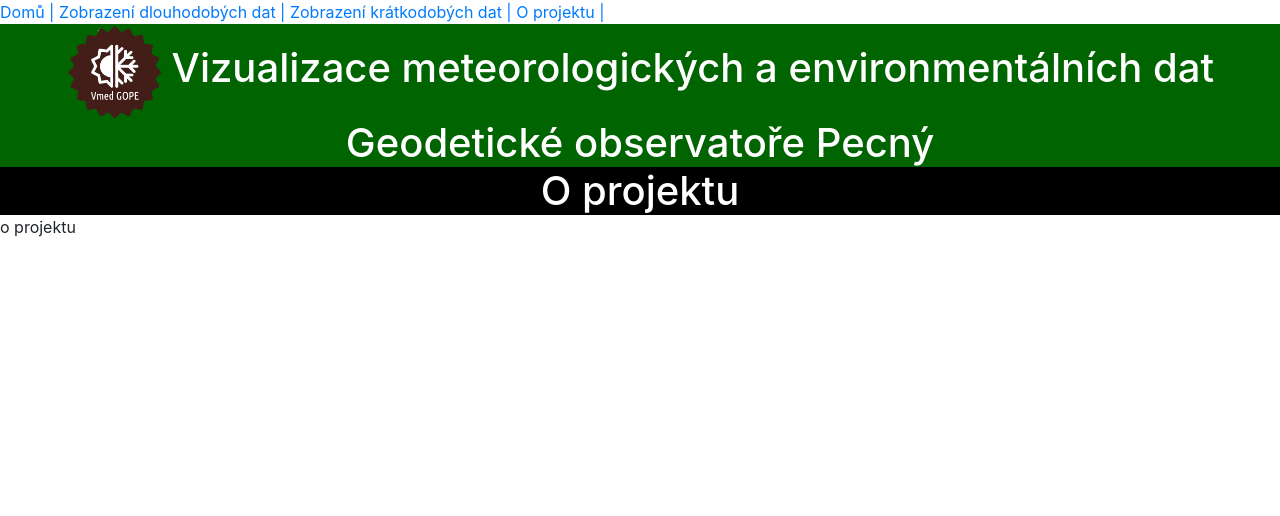
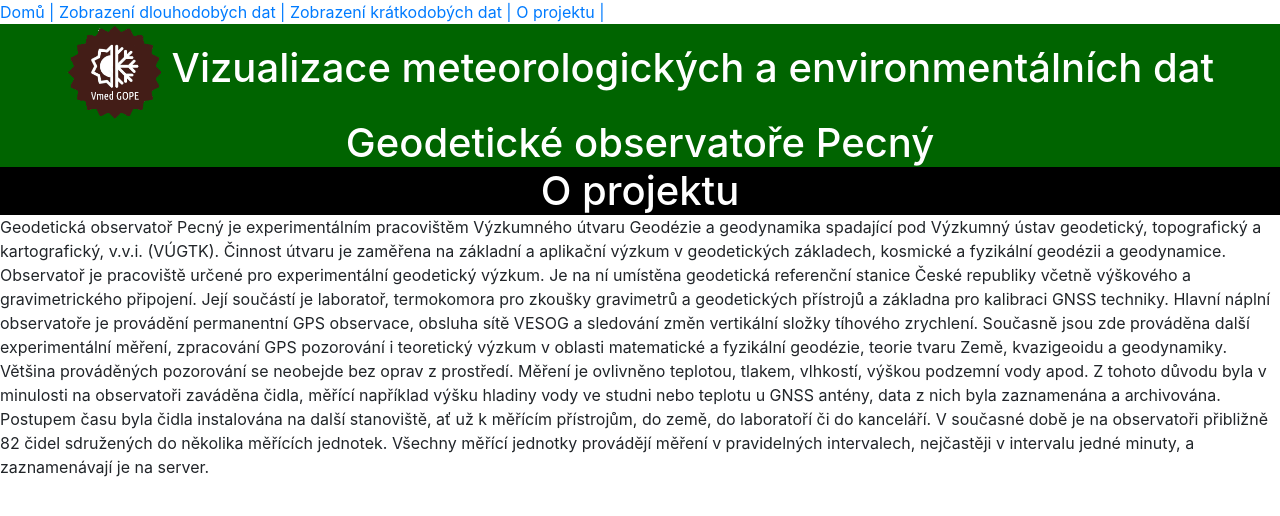
Before and after one commit to Luckays/Vmed_APP, a React (Create React App) app: page /about_project in a window 1280 px wide. Shown: the top 516 px of the page. Built offline with nearby package versions, Linux system fonts and the light colour scheme; no server answers.

Commit message:
about prj

```diff
--- a/src/pages/About.js
+++ b/src/pages/About.js
@@ -11,7 +11,25 @@ const About = () => {
             </div>
 
 
-            <p>o projektu</p>
+            <p>Geodetická observatoř Pecný je experimentálním pracovištěm Výzkumného útvaru
+                Geodézie a geodynamika spadající pod Výzkumný ústav geodetický, topografický
+                a kartografický, v.v.i. (VÚGTK). Činnost útvaru je zaměřena na základní a aplikační výzkum v geodetických základech, kosmické a fyzikální geodézii a geodynamice. Observatoř je pracoviště určené pro experimentální geodetický výzkum.
+                Je na ní umístěna geodetická referenční stanice České republiky včetně výškového
+                a gravimetrického připojení. Její součástí je laboratoř, termokomora pro zkoušky
+                gravimetrů a geodetických přístrojů a základna pro kalibraci GNSS techniky.
+                Hlavní náplní observatoře je provádění permanentní GPS observace, obsluha
+                sítě VESOG a sledování změn vertikální složky tíhového zrychlení. Současně jsou
+                zde prováděna další experimentální měření, zpracování GPS pozorování i teoretický
+                výzkum v oblasti matematické a fyzikální geodézie, teorie tvaru Země, kvazigeoidu
+                a geodynamiky.
+                Většina prováděných pozorování se neobejde bez oprav z prostředí. Měření je
+                ovlivněno teplotou, tlakem, vlhkostí, výškou podzemní vody apod. Z tohoto důvodu
+                byla v minulosti na observatoři zaváděna čidla, měřící například výšku hladiny vody
+                ve studni nebo teplotu u GNSS antény, data z nich byla zaznamenána a archivována.
+                Postupem času byla čidla instalována na další stanoviště, ať už k měřícím přístrojům,
+                do země, do laboratoří či do kanceláří.
+                V současné době je na observatoři přibližně 82 čidel sdružených do několika
+                měřících jednotek. Všechny měřící jednotky provádějí měření v pravidelných intervalech, nejčastěji v intervalu jedné minuty, a zaznamenávají je na server.</p>
 
 
 
```
